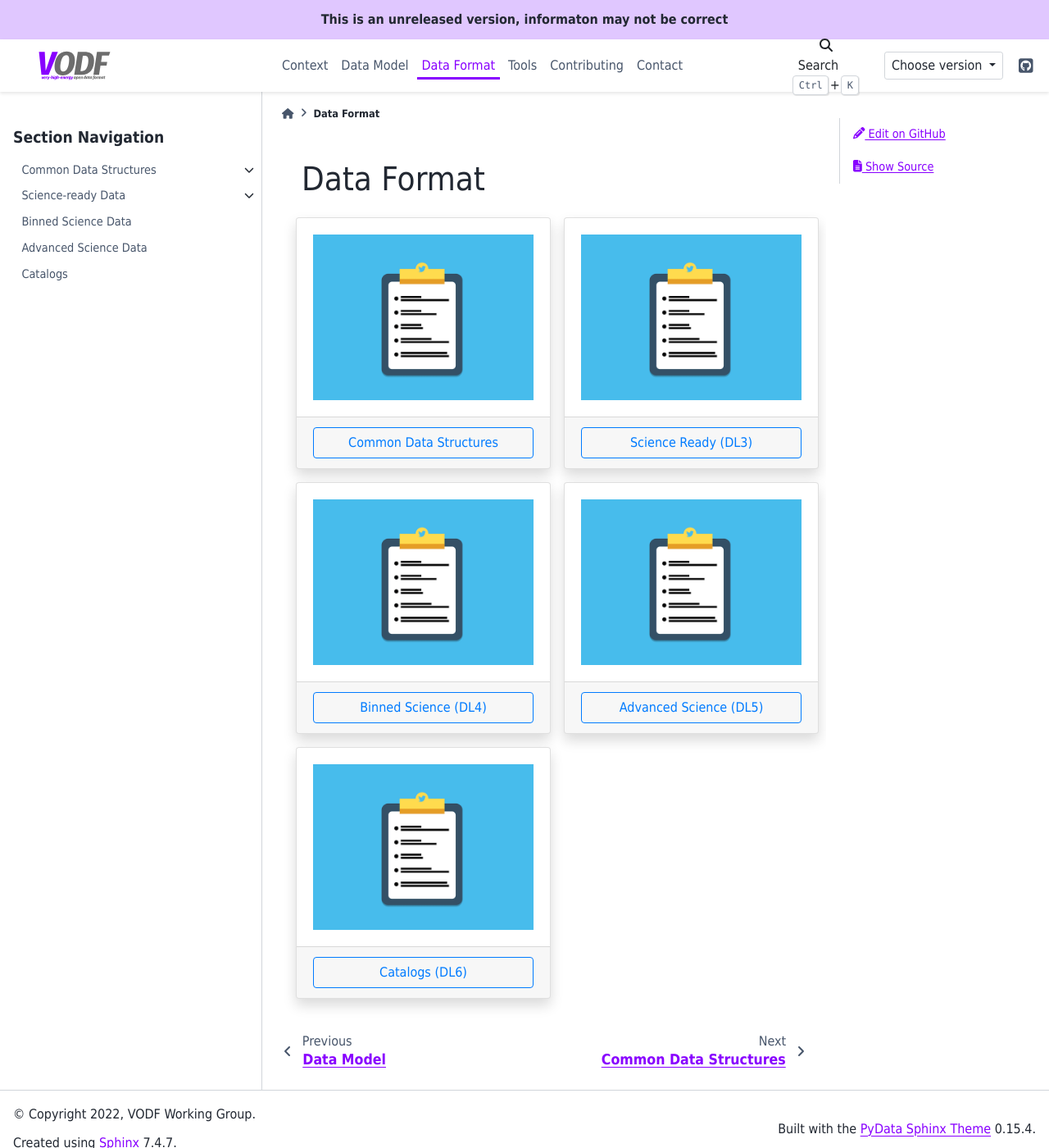
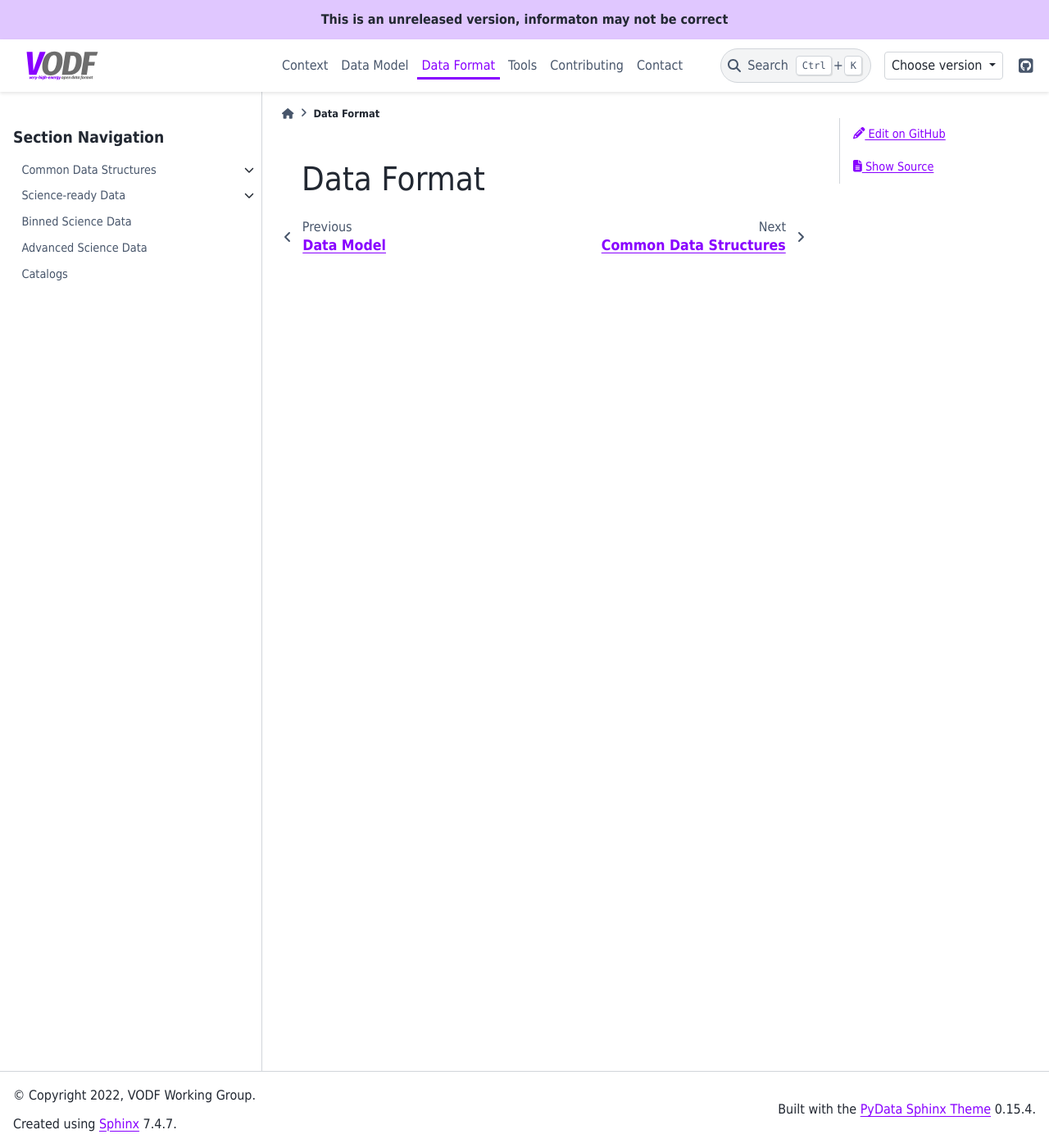
Before and after one commit to VODF/vodf-docs, a Sphinx documentation site: the page built from source/data_format/index.rst, in a window 1280 px wide and 1400 px high. Shown: the whole window at 82% size. Built offline with Sphinx 7.4.7 and the PyData theme 0.15.4, drawn with Linux system fonts in a browser that asks for light colours.

```diff
--- a/environment.yaml
+++ b/environment.yaml
@@ -1,11 +1,7 @@
 # Licensed under a 3-clause BSD style license - see LICENSE.rst
 name: vodf-docs
 channels:
-  - defaults
   - conda-forge
 dependencies:
   - sphinx
   - pydata-sphinx-theme
-  - pip
-  - pip:
-      - sphinx_panels
--- a/source/conf.py
+++ b/source/conf.py
@@ -34,8 +34,7 @@ release = "0.1"
 # extensions coming with Sphinx (named 'sphinx.ext.*') or your custom
 # ones.
 extensions = [
-    "sphinx.ext.mathjax",
-    "sphinx_panels",
+
 ]
 
 # Add any paths that contain templates here, relative to this directory.
--- a/source/data_format/index.rst
+++ b/source/data_format/index.rst
@@ -3,62 +3,6 @@
 ===========
 Data Format
 ===========
-
-.. panels::
-
-    .. image:: dummy.png
-
-    +++
-
-    .. link-button:: common
-        :type: ref
-        :text: Common Data Structures
-        :classes: btn-outline-primary btn-block stretched-link
-
-    ---
-
-    .. image:: dummy.png
-
-    +++
-
-    .. link-button:: dl3_science_ready/index
-        :type: ref
-        :text: Science Ready (DL3)
-        :classes: btn-outline-primary btn-block stretched-link
-
-    ---
-
-    .. image:: dummy.png
-
-    +++
-
-    .. link-button:: dl4_binned_science/index
-        :type: ref
-        :text: Binned Science (DL4)
-        :classes: btn-outline-primary btn-block stretched-link
-
-    ---
-
-    .. image:: dummy.png
-
-    +++
-
-    .. link-button:: dl5_advanced_science/index
-        :type: ref
-        :text: Advanced Science (DL5)
-        :classes: btn-outline-primary btn-block stretched-link
-
-    ---
-
-
-    .. image:: dummy.png
-
-    +++
-
-    .. link-button:: dl6_catalogs/index
-        :type: ref
-        :text: Catalogs (DL6)
-        :classes: btn-outline-primary btn-block stretched-link
 
 .. toctree::
    :maxdepth: 1
```
